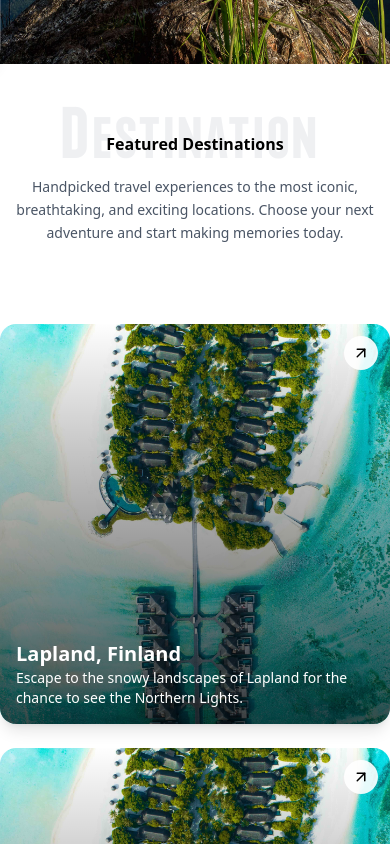
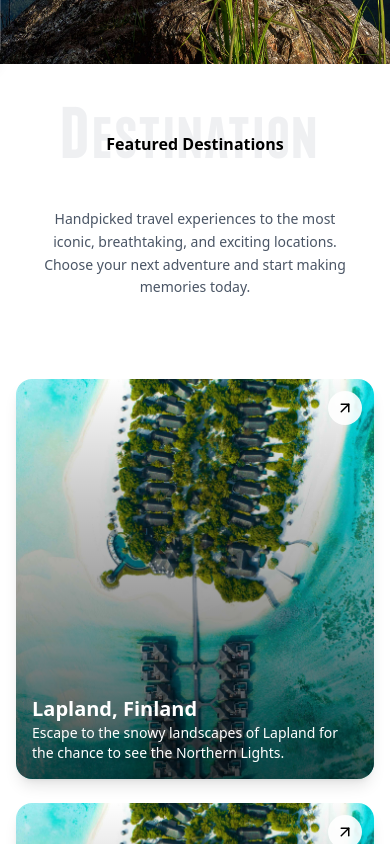
Before and after one commit to Fica-Web/Smart-Travels, a React (Vite) app in the folder frontend/: page / in a window 390 px wide. Shown: the part 780-1624 px from the top of the page. Built offline with nearby package versions, Linux system fonts and the light colour scheme; no server answers.

Commit message:
enhance sectionheading component responsiveness with mobile-specific layout adjustments

```diff
--- a/frontend/src/components/HomeSection/AboutPage/AboutUs.jsx
+++ b/frontend/src/components/HomeSection/AboutPage/AboutUs.jsx
@@ -18,7 +18,7 @@ const AboutUs = () => {
 
           {/* Left Column */}
           <div className="w-full md:w-auto">
-  <div className="flex flex-col w-full h-[400px] md:h-[600px] space-y-4 md:space-y-4">
+            <div className="flex flex-col w-full h-[400px] md:h-[600px] space-y-5 ">
               <div className="w-full h-[200px] md:h-[290px] rounded-3xl overflow-hidden">
                 <img
                   src={img1}
@@ -51,7 +51,7 @@ const AboutUs = () => {
 
           {/* Right Column */}
           <div className="w-full md:w-auto">
-            <div className="flex flex-col justify-between w-full  h-[400px] md:h-[600px] space-y-4 ">
+            <div className="flex flex-col justify-between w-full  h-[400px] md:h-[600px] space-y-5 md:space-y-4 ">
               <div className="w-full h-[200px] md:h-[290px]  bg-[#4A94D0]/10 rounded-3xl p-6 md:p-4 flex flex-col items-start justify-start gap-4 text-xl font-semibold">
                 <h1 className="text-lg sm:text-2xl font-semibold md:pt-5">
                   Our Vision
--- a/frontend/src/components/HomeSection/BlogPage/SingleBlog.jsx
+++ b/frontend/src/components/HomeSection/BlogPage/SingleBlog.jsx
@@ -17,7 +17,7 @@ const SingleBlog = ({ isHomePage, firstBlog, remainingBlogs }) => {
       {isHomePage && firstBlog && (
         <div className="flex flex-col md:flex-row overflow-hidden mt-11 pt-5 group h-auto md:h-[350px]">
           {/* Image */}
-          <div className="w-[280px] h-[400px] sm:w-full sm:h-80 md:w-[790px] md:h-full overflow-hidden sm:p-2 mx-auto">
+          <div className="w-[280px] h-[400px] sm:w-full sm:h-80 md:w-[790px] md:h-full overflow-hidden  mx-auto">
             <Link to={`/blog/${firstBlog._id}`}>
               <img
                 src={firstBlog.coverImage}
--- a/frontend/src/components/HomeSection/HomePage/BlogSection.jsx
+++ b/frontend/src/components/HomeSection/HomePage/BlogSection.jsx
@@ -29,11 +29,11 @@ const BlogSection = ({ isHomePage = false }) => {
   const [firstBlog, ...remainingBlogs] = blogs;
 
   return (
-    <div className="sm:px-6 md:px-20  ">
+    <div className="px-4 md:px-20  ">
       {isHomePage && (
         <SectionHeading
           backgroundText="TRAVEL BLOG"
-          heading="Explore Travel Tips And Latest Trends"
+          heading="Discover Travel Tips & Trends"
           subtext="Explore travel tips, hidden gems, and expert guides to make your next adventure unforgettable!"
         />
       )}
--- a/frontend/src/components/HomeSection/HomePage/Destination.jsx
+++ b/frontend/src/components/HomeSection/HomePage/Destination.jsx
@@ -5,7 +5,7 @@ import { ArrowUpRight } from 'lucide-react'
 
 const Destination = () => {
   return (
- <div className="sm:px-4 md:px-20 ">
+ <div className="px-4 md:px-20 ">
   <SectionHeading
     backgroundText="Destination"
     heading="Featured Destinations"
--- a/frontend/src/components/reusable/SectionHeading.jsx
+++ b/frontend/src/components/reusable/SectionHeading.jsx
@@ -3,7 +3,7 @@ import React from 'react';
 const SectionHeading = ({ backgroundText, heading, subtext }) => {
   return (
     <section className=''>
-      <div className="relative w-full text-center py-16 sm:py-20 lg:py-40 overflow-hidden ">
+     <div className="relative w-full text-center py-16 sm:py-20 lg:py-40 overflow-hidden ">
         {/* Background large text */}
         <h1 className="font-coastal-clean
     absolute top-1/2 left-1/2 -translate-x-1/2 -translate-y-1/2
@@ -20,19 +20,20 @@ const SectionHeading = ({ backgroundText, heading, subtext }) => {
         </h1>
 
         {/* Foreground heading - slightly moved down */}
-  <div className="absolute top-1/2 left-1/2 -translate-x-1/2 translate-y-[15%] z-10">
-  <h2 className="text-base sm:text-2xl md:text-3xl lg:text-4xl font-semibold text-black">
-    {heading}
-  </h2>
-</div>
+        <div className="absolute top-1/2 left-1/2 -translate-x-1/2 translate-y-[15%] z-10">
+        <h2 className="inline whitespace-nowrap text-base sm:text-2xl md:text-3xl lg:text-4xl font-semibold text-black">
+  {heading}
+</h2>
+
+
+        </div>
       </div>
-
 
 
 
       {/* Subtext */}
     <div className="text-center pb-0 px-4 ">
-  <p className="text-sm sm:text-base md:text-lg text-gray-600 max-w-2xl mx-auto leading-relaxed -mt-4">
+  <p className="text-sm sm:text-base md:text-lg text-gray-600 max-w-2xl mx-auto leading-relaxed mt-4 md:mt1">
     {subtext}
   </p>
 </div>
```
Lines whose indentation alone changed are shown as unchanged.
